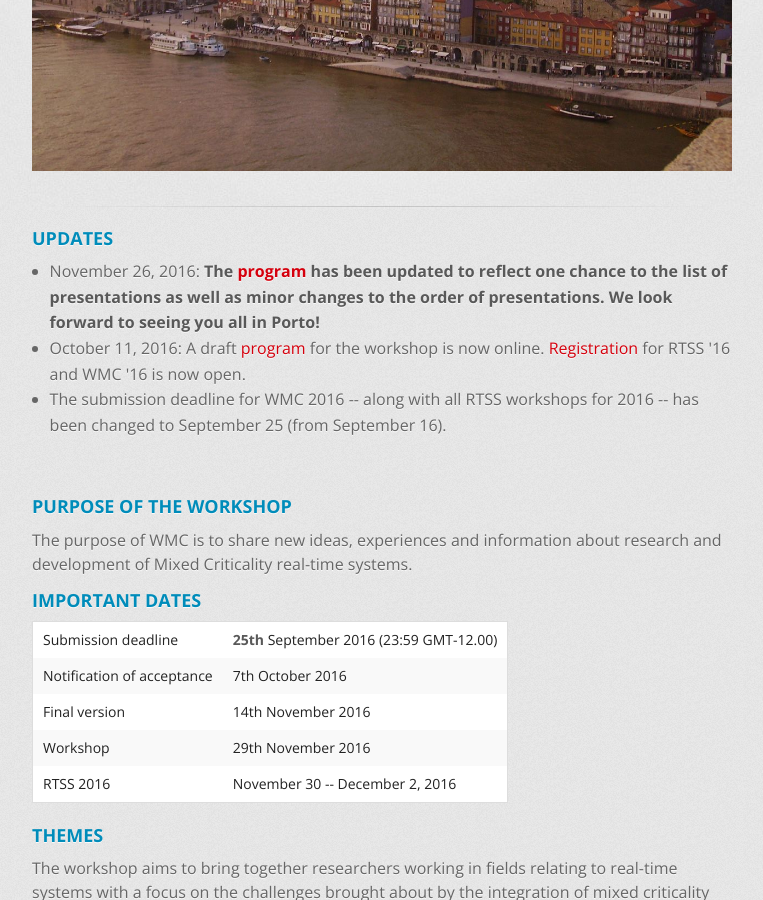
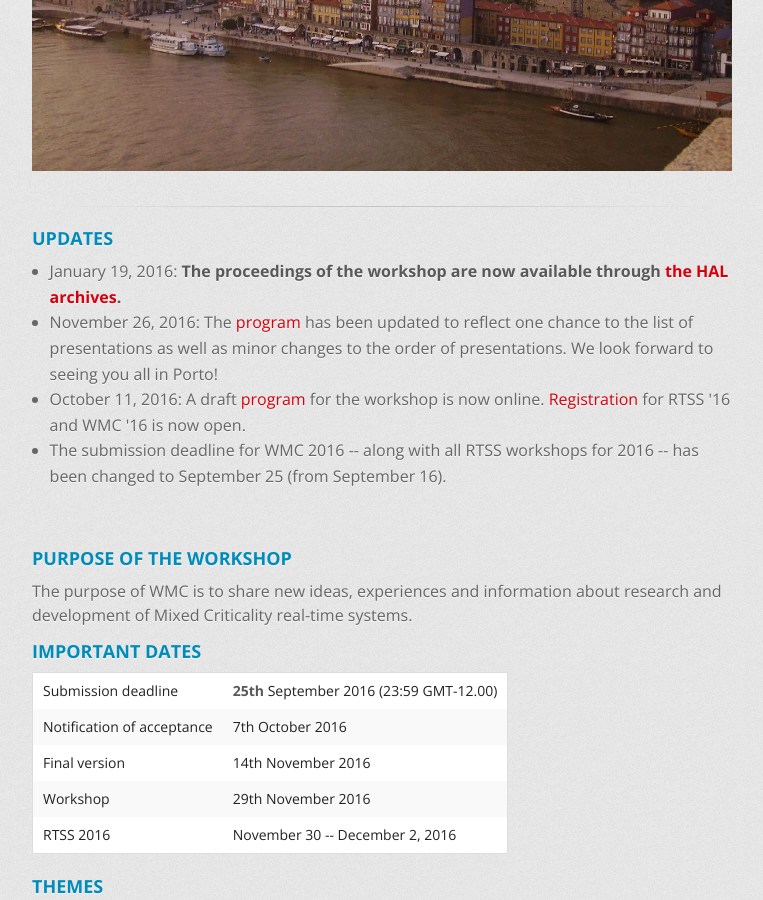
Before and after one commit to GSathish/wmc2016, a Jekyll site: the page built from index.html, in a window 1280 px wide and 900 px high, scrolled down 364 px. Shown: the whole window, without its empty margins (258-1021 px from the left). Built offline with Jekyll 4.4.1, drawn with Linux system fonts in a browser that asks for light colours.

Commit message:
added link to HAL archive

```diff
--- a/index.html
+++ b/index.html
@@ -7,7 +7,9 @@ current: home
 
 <h3>UPDATES</h3>
 
-<ul><li>November 26, 2016: <strong>The <a href="{{ site.url }}/program/">program</a> has been updated to reflect one chance to the list of presentations as well as minor changes to the order of presentations. We look forward to seeing you all in Porto!</strong></li>
+<ul>
+	<li>January 19, 2016: <strong>The proceedings of the workshop are now available through <a href="https://hal.archives-ouvertes.fr/WMC2016">the HAL archives</a>.</strong></li>
+	<li>November 26, 2016: The <a href="{{ site.url }}/program/">program</a> has been updated to reflect one chance to the list of presentations as well as minor changes to the order of presentations. We look forward to seeing you all in Porto!</li>
 	<li>October 11, 2016: A draft <a href="{{ site.url }}/program/">program</a> for the workshop is now online. <a href="http://2016.rtss.org/registration/">Registration</a> for RTSS '16 and WMC '16 is now open.</li>
 	<li>The submission deadline for WMC 2016 -- along with all RTSS workshops for 2016 -- has been changed to September 25 (from September 16).</li>
 </ul>
```
